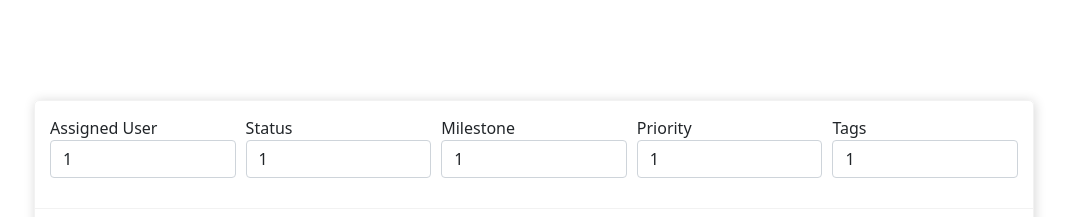
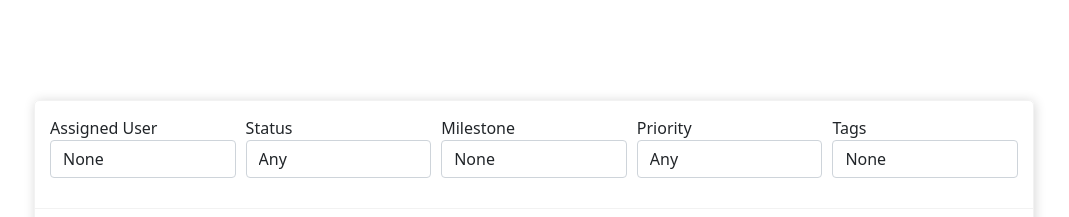
Before and after one commit to Lijin-mu/Filter-Table, a website: page src/index.html in a window 1280 px wide. Shown: the top 217 px of the page, without its empty margins (106-1175 px from the left). Drawn offline with nearby package versions, Linux system fonts and the light colour scheme; files that its build step writes are made by us from their sources.

Commit message:
filter listing

```diff
--- a/src/assets/js/app.js
+++ b/src/assets/js/app.js
@@ -121,6 +121,12 @@ let dataList = [
     }
 ];
 
+let userArray=["None"];
+let statusArray=["Any"];
+let milestoneArray=["None"];
+let priorityArray=["Any"];
+let tagsArray=["None"];
+
 
 var filterData = {
 
@@ -130,12 +136,51 @@ var filterData = {
             '<tr><td scope="col">' + elem.title + '</td><td scope="col">' + elem.createdAt + '</td><td scope="col">' + elem.dueAt + '</td><td scope="col">' + elem.priority + '</td><td scope="col">' + elem.milestone + '</td><td scope="col">' + elem.asignee + '</td><td scope="col">' + elem.tags + '</td></tr>'
           )
         );
-      },
+    },
+
+    createFilter: function (elem,selector) {
+        elem.forEach(function callback(value) {
+            $(selector).append(
+                $(
+                  '<option>' + value + '</option>'
+                )
+              );
+        });
+    },
+
+    itemArray:function(item, array){
+        array.push(item);
+    },
 
     listFilterData : function(data){
         data.forEach(function callback(value, index) {
             filterData.createElement(value);
-          });
+            filterData.itemArray(value.asignee, userArray);
+            filterData.itemArray(value.status, statusArray);
+            filterData.itemArray(value.milestone, milestoneArray);
+            filterData.itemArray(value.priority, priorityArray);
+            filterData.itemArray(value.tags, tagsArray);
+        });
+        userArrayTrim = [...new Set(userArray)];
+        statusArrayTrim = [...new Set(statusArray)];
+        milestoneArrayTrim = [...new Set(milestoneArray)];
+        priorityArrayTrim = [...new Set(priorityArray)];
+        tagsArrayTrim = [...new Set(tagsArray)];
+        userArray = userArrayTrim;
+        statusArray = statusArrayTrim;
+        milestoneArray = milestoneArrayTrim;
+        priorityArray = priorityArrayTrim;
+        tagsArray = tagsArrayTrim;
+        filterData.createFilter(userArray, ".user");
+        filterData.createFilter(statusArray, ".status");
+        filterData.createFilter(milestoneArray, ".milestone");
+        filterData.createFilter(priorityArray, ".priority");
+        filterData.createFilter(tagsArray, ".tags");
+    },
+    filterHandler:function(data){
+        data.forEach(function callback(value, index) {
+            console.log(value.title);
+        });
     },
     init: function(data){
         this.listFilterData(data);
--- a/src/index.html
+++ b/src/index.html
@@ -17,55 +17,35 @@
         <div class="ft-filter__item">
           <label>Assigned User</label>
           <select class="user form-control">
-            <option>1</option>
-            <option>2</option>
-            <option>3</option>
-            <option>4</option>
-            <option>5</option>
+
           </select>
         </div>
 
         <div class="ft-filter__item">
           <label>Status</label>
           <select class="status form-control">
-            <option>1</option>
-            <option>2</option>
-            <option>3</option>
-            <option>4</option>
-            <option>5</option>
+
           </select>
         </div>
 
         <div class="ft-filter__item">
           <label>Milestone</label>
           <select class="milestone form-control">
-            <option>1</option>
-            <option>2</option>
-            <option>3</option>
-            <option>4</option>
-            <option>5</option>
+
           </select>
         </div>
 
         <div class="ft-filter__item">
           <label>Priority</label>
           <select class="priority form-control">
-            <option>1</option>
-            <option>2</option>
-            <option>3</option>
-            <option>4</option>
-            <option>5</option>
+
           </select>
         </div>
 
         <div class="ft-filter__item">
           <label>Tags</label>
           <select class="tags form-control">
-            <option>1</option>
-            <option>2</option>
-            <option>3</option>
-            <option>4</option>
-            <option>5</option>
+
           </select>
         </div>
 
```
Also changed, not shown: dist/assets/js/app.min.js, dist/index.html.
